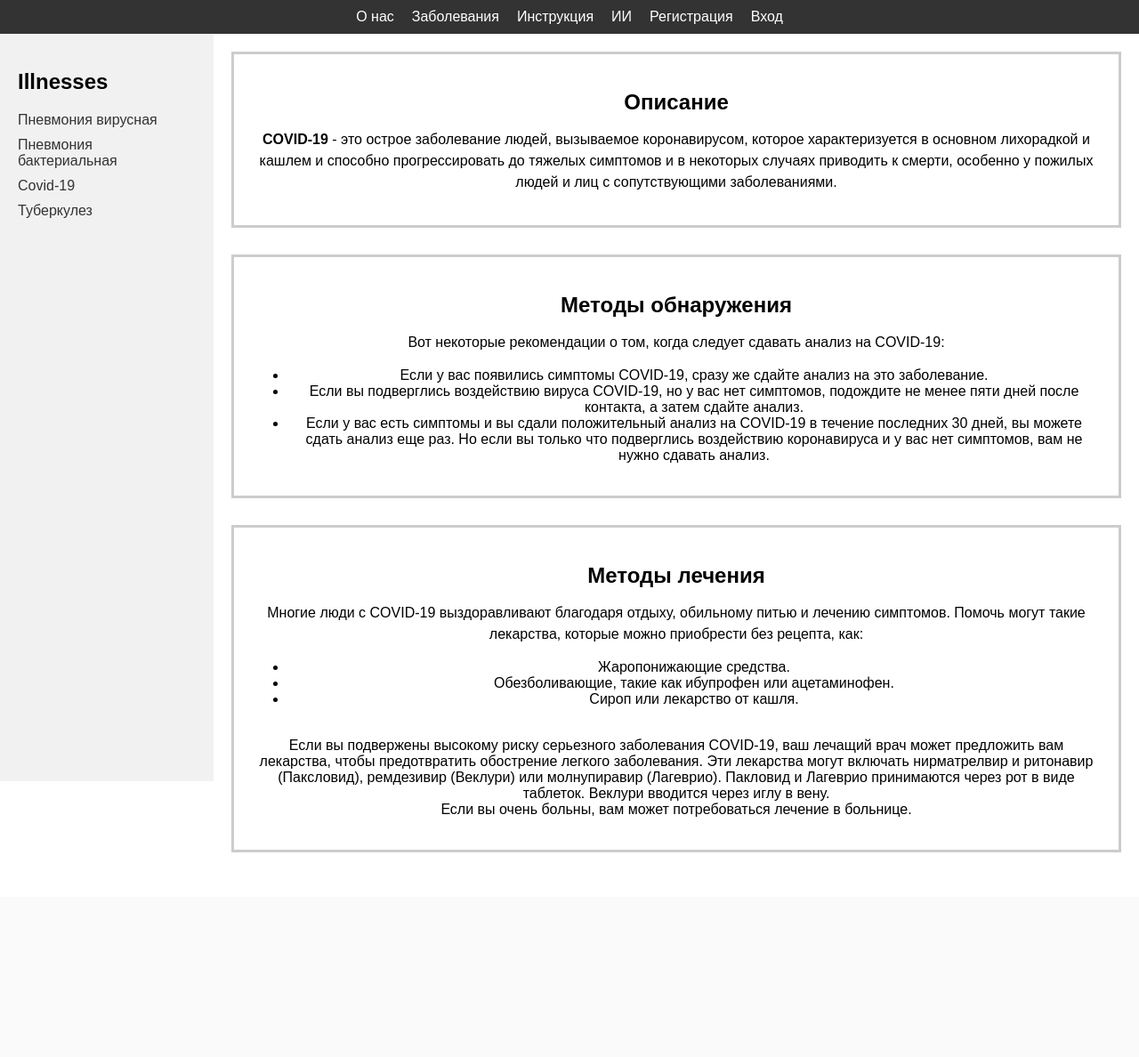
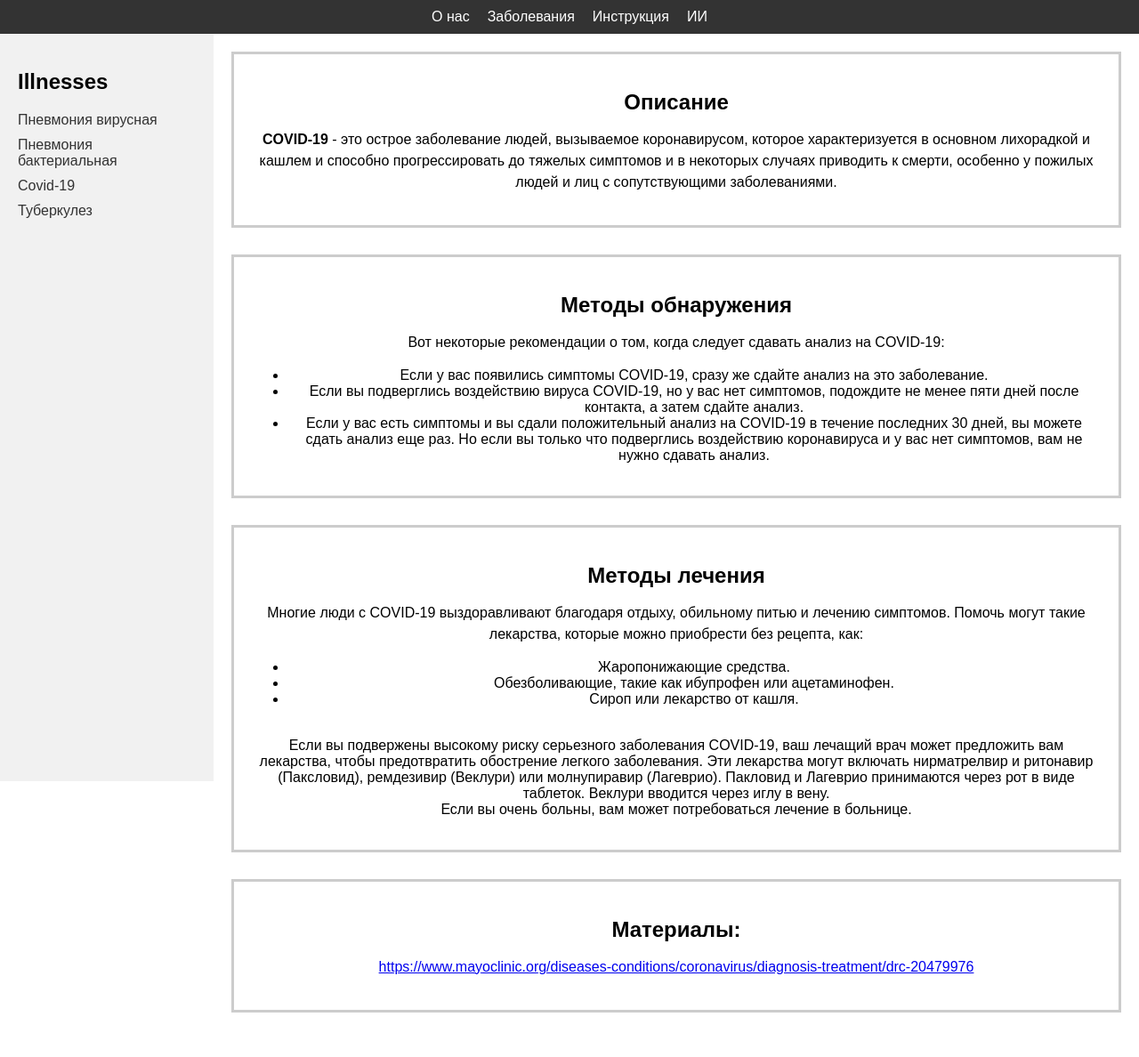
Before and after one commit to Ya-Sabyr/ai-image, a Django app: page /covid/ in a window 1280 px wide. Shown: the whole page at 89% size. Before the commit the page ends 958 px from the top, so only its background shows below. Run offline with Django 5.2, Linux system fonts and the light colour scheme.

Commit message:
Some little changes

```diff
--- a/detection/value/templates/value/covid.html
+++ b/detection/value/templates/value/covid.html
@@ -100,8 +100,6 @@
             <li><a href="{% url "value:virus" %}">Заболевания</a></li>
             <li><a href="{% url "value:instructions" %}">Инструкция</a></li>
             <li><a href="{% url "value:value" %}">ИИ</a></li>
-            <li><a href="#register">Регистрация</a></li>
-            <li><a href="#login">Вход</a></li>
         </ul>
     </nav>
 <div class="container">
@@ -113,7 +111,6 @@
             <li><a href="{% url "value:bacteria" %}">Пневмония бактериальная</a></li>
             <li><a href="{% url "value:covid" %}">Covid-19</a></li>
             <li><a href="{% url "value:tuberc" %}">Туберкулез</a></li>
-            <!-- Add more illnesses as needed -->
         </ul>
     </div>
 
@@ -150,6 +147,13 @@
 
             </p>
         </div>
+
+        <div id="illness4" class="section">
+            <h2>Материалы:</h2>
+            <p>
+                <a href="https://www.mayoclinic.org/diseases-conditions/coronavirus/diagnosis-treatment/drc-20479976">https://www.mayoclinic.org/diseases-conditions/coronavirus/diagnosis-treatment/drc-20479976</a>
+            </p>
+        </div>
     </div>
 </div>
 
--- a/detection/value/templates/value/index.html
+++ b/detection/value/templates/value/index.html
@@ -125,8 +125,6 @@ button {
             <li><a href="{% url "value:virus" %}">Заболевания</a></li>
             <li><a href="{% url "value:instructions" %}">Инструкция</a></li>
             <li><a href="{% url "value:value" %}">ИИ</a></li>
-            <li><a href="#register">Регистрация</a></li>
-            <li><a href="#login">Вход</a></li>
         </ul>
     </nav>
 
```
Also changed, not shown: detection/value/templates/value/bacter.html (+8 -3 lines), detection/value/templates/value/tuberc.html (+7 -3 lines), detection/value/templates/value/virus.html (+8 -3 lines).
